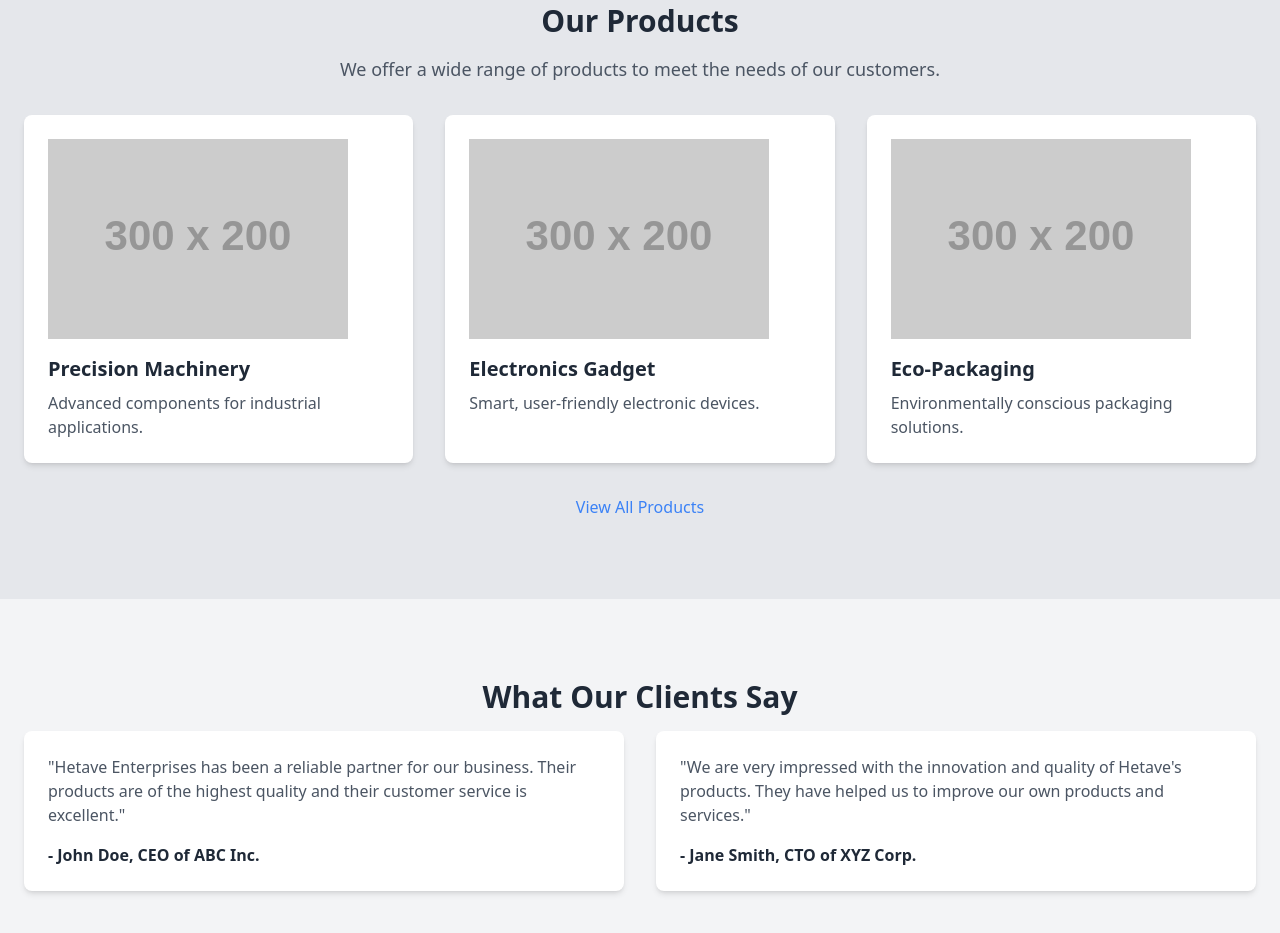
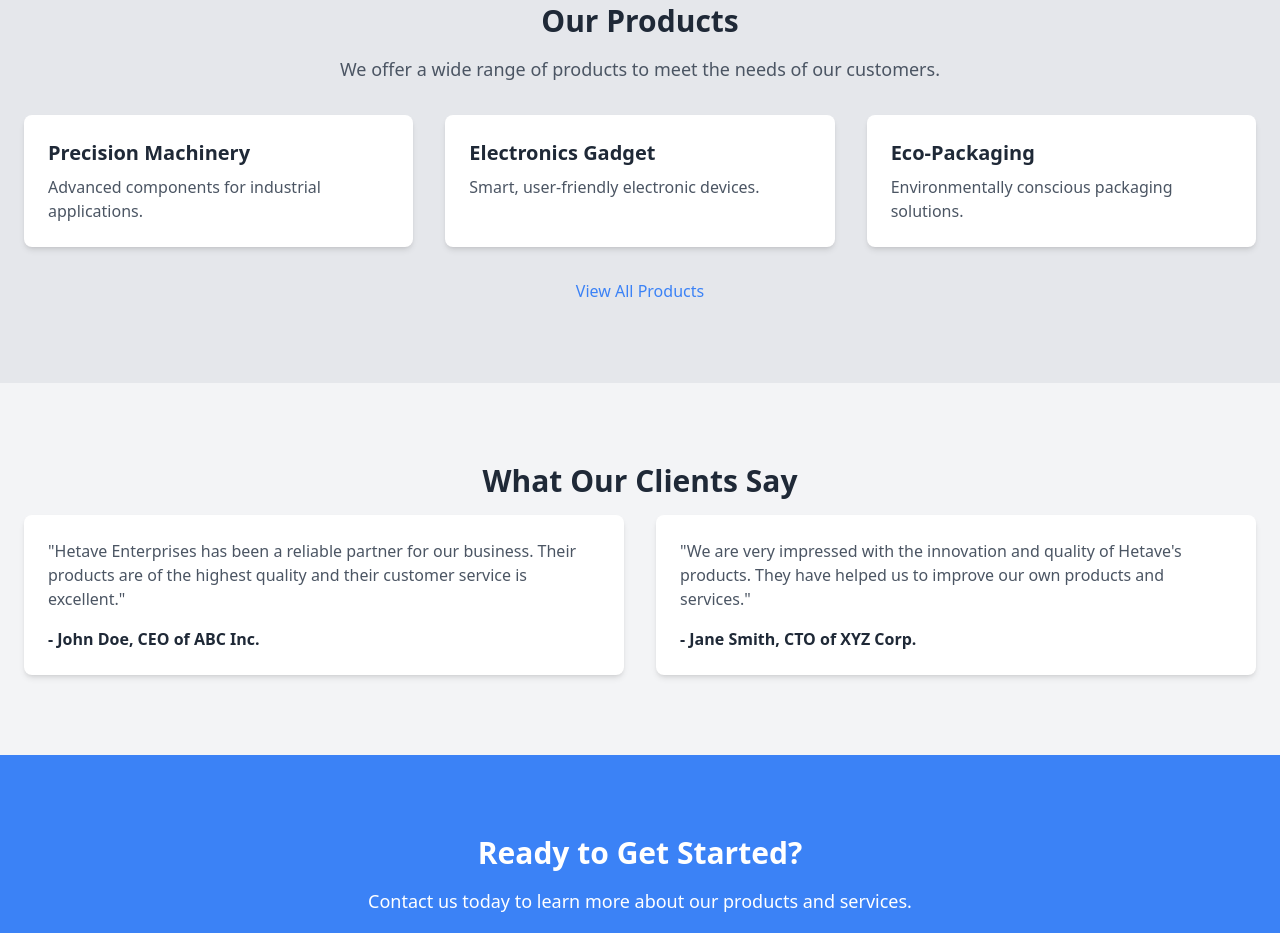
Before and after one commit to Aaryav04/Aaryav04.github.io, a plain HTML site: page index.html in a window 1280 px wide. Shown: the part 1265-2198 px from the top of the page. Drawn offline with nearby package versions, Linux system fonts and the light colour scheme; files that its build step writes are made by us from their sources; placeholder pictures from the web are drawn by us; files whose address does not match are found by name.

Commit message:
Update index.html

```diff
--- a/index.html
+++ b/index.html
@@ -67,17 +67,14 @@
             </div>
             <div class="grid grid-cols-1 md:grid-cols-3 gap-8">
                 <div class="bg-white rounded-lg shadow-md p-6">
-                    <img src="https://via.placeholder.com/300x200" alt="Product 1" class="mb-4">
                     <h3 class="text-xl font-bold text-gray-800 mb-2">Precision Machinery</h3>
                     <p class="text-gray-600">Advanced components for industrial applications.</p>
                 </div>
                 <div class="bg-white rounded-lg shadow-md p-6">
-                    <img src="https://via.placeholder.com/300x200" alt="Product 2" class="mb-4">
                     <h3 class="text-xl font-bold text-gray-800 mb-2">Electronics Gadget</h3>
                     <p class="text-gray-600">Smart, user-friendly electronic devices.</p>
                 </div>
                 <div class="bg-white rounded-lg shadow-md p-6">
-                    <img src="https://via.placeholder.com/300x200" alt="Product 3" class="mb-4">
                     <h3 class="text-xl font-bold text-gray-800 mb-2">Eco-Packaging</h3>
                     <p class="text-gray-600">Environmentally conscious packaging solutions.</p>
                 </div>
```
